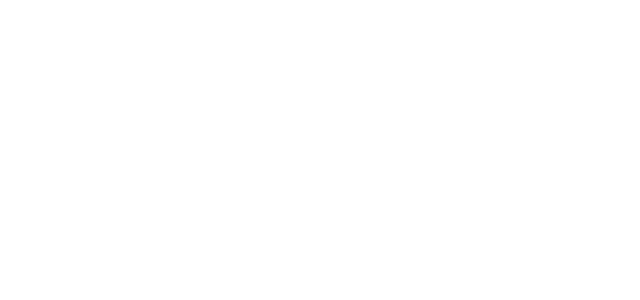
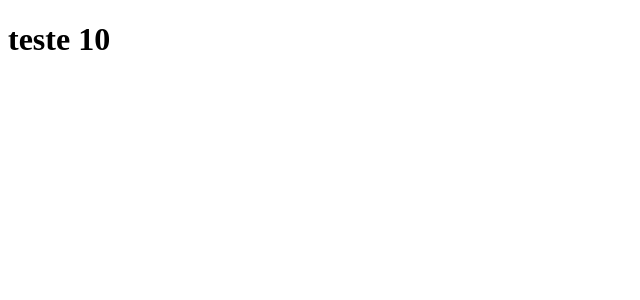
Before and after one commit to lucasmelodavi/curso-dev, a Next.js app: page / in a window 1280 px wide. Shown: the top 300 px of the page, without its empty margins (0-640 px from the left). Built offline with nearby package versions, Linux system fonts and the light colour scheme.

Commit message:
teste 10

```diff
--- a/pages/index.html
+++ b/pages/index.html
@@ -1,3 +1,2 @@
 <body style="background-color: blue;">
 </body>
-<h1>Teste 8 </h1>
--- a/pages/index.js
+++ b/pages/index.js
@@ -1,6 +1,6 @@
 function Home(){
+    return<h1> teste 10 </h1>
 
-    <h1>Teste 6 </h1>
 }
 
 export default Home;
```
